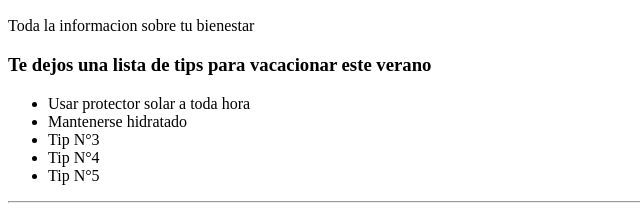
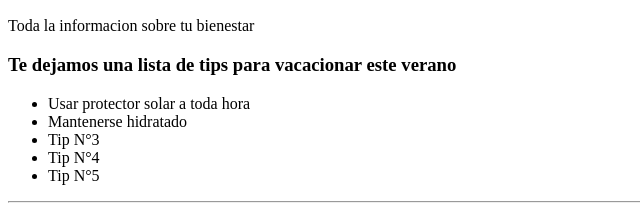
Before and after one commit to MatiasBelio/RepositorioHenry, a plain HTML site: page MODULO 3/index.html in a window 1280 px wide. Shown: the part 1162-1378 px from the top of the page, 0-640 px from the left. Drawn offline with Linux system fonts and the light colour scheme.

Commit message:
HOMEWORK MODULO 3 FINAL

```diff
--- a/MODULO 3/index.html
+++ b/MODULO 3/index.html
@@ -55,7 +55,7 @@
                 <h2>SALUD Y BIENESTAR</h2>
                 <p>Toda la informacion sobre tu bienestar</p>
                 <article>
-                   <h3>Te dejos una lista de tips para vacacionar este verano</h3>
+                   <h3>Te dejamos una lista de tips para vacacionar este verano</h3>
                     <ul>
                         <li>Usar protector solar a toda hora</li>
                         <li>Mantenerse hidratado</li>
```
